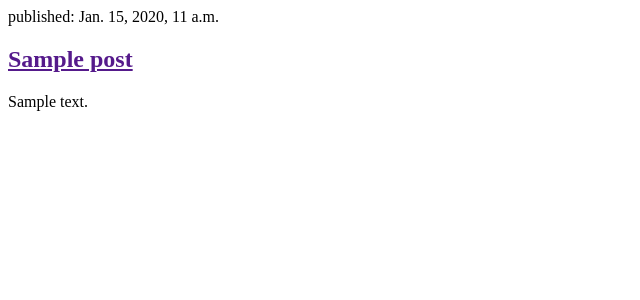
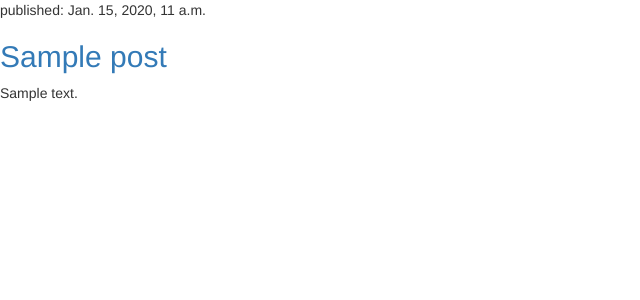
Before and after one commit to jonas4climate/django-homepage, a Django app: page / in a window 1280 px wide. Shown: the top 300 px of the page, without its empty margins (0-640 px from the left). Run offline with Django 3.2, Linux system fonts and the light colour scheme; tables that the repository leaves empty hold one stand-in row (values such as "Sample post"); some libraries are stand-ins or nearby versions.

Commit message:
Load bootstrap

```diff
--- a/blog/templates/blog/post_list.html
+++ b/blog/templates/blog/post_list.html
@@ -1,6 +1,8 @@
 <html>
    <head>
-      <title>Django Girls blog</title>
+      <title>Jonas Schäfer | Homepage</title>
+      <link rel="stylesheet" href="//maxcdn.bootstrapcdn.com/bootstrap/3.2.0/css/bootstrap.min.css">
+      <link rel="stylesheet" href="//maxcdn.bootstrapcdn.com/bootstrap/3.2.0/css/bootstrap-theme.min.css">
    </head>
    <body>
       {% for post in posts %}
```
